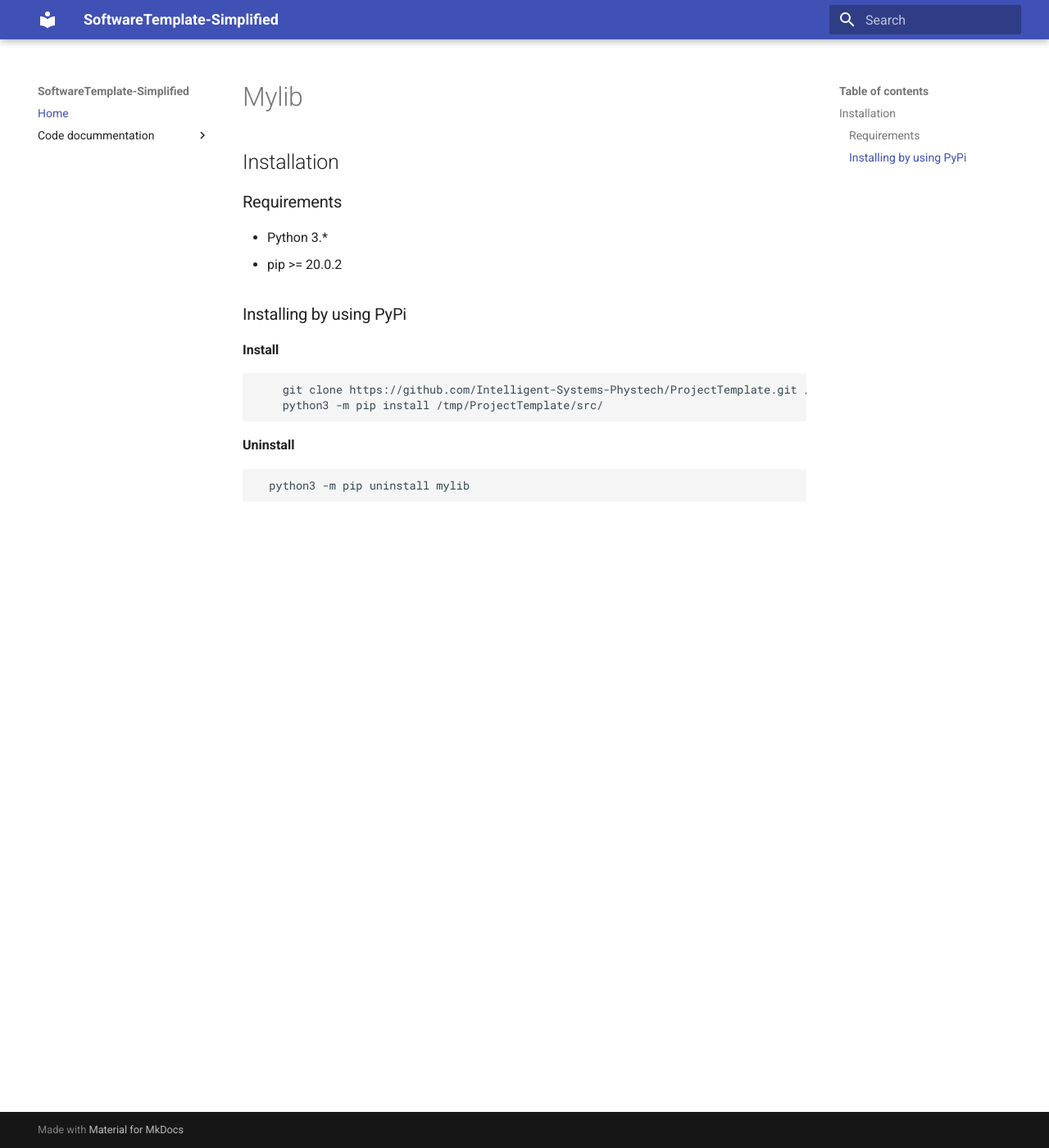
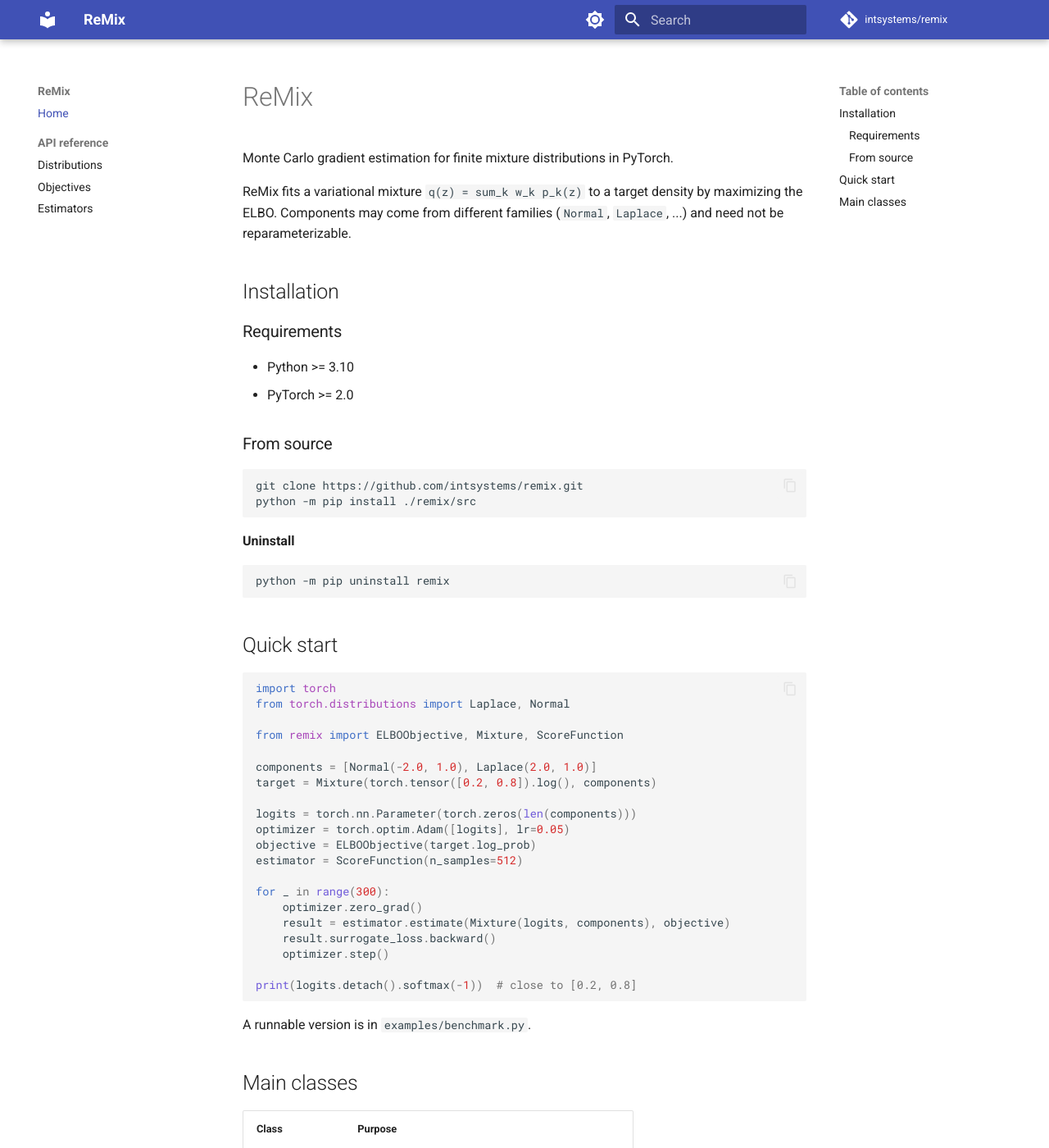
Before and after one commit to intsystems/remix, an MkDocs documentation site: the page built from docs/source/index.md, in a window 1280 px wide and 1400 px high. Shown: the whole window at 82% size. Built offline with MkDocs 1.6.1 and Material for MkDocs 9.7.7, drawn with Linux system fonts in a browser that asks for light colours; comment, search, counter and statistics services are not loaded; some of the changed text lies outside the part shown.

Commit message:
Set up MkDocs API documentation for remix
- Add Google-style docstrings to Mixture, ELBOObjective, EstimateResult,
  GradientEstimator and ScoreFunction
- Replace template docs (mylib) with a ReMix index page and API pages
  generated by mkdocstrings for distributions, objectives and estimators
- Configure site metadata, Material theme, PyTorch/Python cross-references
- Pin mkdocs below 2.0 in the docs workflow; ignore docs/site build output

Co-Authored-By: Claude Opus 5.5 <noreply@anthropic.com>

````diff
--- a/docs/mkdocs.yml
+++ b/docs/mkdocs.yml
@@ -1,36 +1,61 @@
-site_name: SoftwareTemplate-Simplified
+site_name: ReMix
+site_description: Monte Carlo gradient estimation for finite mixtures
+site_url: https://intsystems.github.io/remix/
+repo_url: https://github.com/intsystems/remix
+repo_name: intsystems/remix
 docs_dir: source
+
 plugins:
+- search
 - mkdocstrings:
     default_handler: python
     handlers:
-        python:
-          paths: [../src]
-          options:
-            show_signature_annotations: true
-            docstring_style: google
-            signature_crossrefs: true
-            modernize_annotations: true
-            show_source: false
-            members_order: 'source'
-            show_if_no_docstring: true
-            show_symbol_type_heading: true
-            show_symbol_type_toc: true
-            merge_init_into_class: true
-            heading_level: 3
-            parameter_headings: true
-            show_root_heading: true
-
-
-          import:
-          - url: https://docs.python-requests.org/en/master/objects.inv
-- search
-
+      python:
+        paths: [../src]
+        inventories:
+        - https://docs.python.org/3/objects.inv
+        - https://docs.pytorch.org/docs/stable/objects.inv
+        options:
+          show_signature_annotations: true
+          docstring_style: google
+          signature_crossrefs: true
+          modernize_annotations: true
+          show_source: false
+          members_order: source
+          show_if_no_docstring: true
+          show_symbol_type_heading: true
+          show_symbol_type_toc: true
+          merge_init_into_class: true
+          heading_level: 2
+          parameter_headings: true
+          show_root_heading: false
+          filters: ["!^_"]
 
 theme:
   name: material
+  features:
+  - content.code.copy
+  - navigation.sections
+  palette:
+  - media: "(prefers-color-scheme: light)"
+    scheme: default
+    toggle:
+      icon: material/brightness-7
+      name: Switch to dark mode
+  - media: "(prefers-color-scheme: dark)"
+    scheme: slate
+    toggle:
+      icon: material/brightness-4
+      name: Switch to light mode
+
+markdown_extensions:
+- admonition
+- pymdownx.highlight
+- pymdownx.superfences
 
 nav:
-  - Home: index.md
-  - Code docummentation:
-    - Train: autodoc/train.md
+- Home: index.md
+- API reference:
+  - Distributions: api/distributions.md
+  - Objectives: api/objectives.md
+  - Estimators: api/estimators.md
--- a/docs/source/index.md
+++ b/docs/source/index.md
@@ -1,20 +1,62 @@
-# Mylib
+# ReMix
+
+Monte Carlo gradient estimation for finite mixture distributions in PyTorch.
+
+ReMix fits a variational mixture `q(z) = sum_k w_k p_k(z)` to a target density by
+maximizing the ELBO. Components may come from different families
+(`Normal`, `Laplace`, ...) and need not be reparameterizable.
+
 ## Installation
 
 ### Requirements
 
-- Python 3.*
-- pip >= 20.0.2
+- Python >= 3.10
+- PyTorch >= 2.0
 
-### Installing by using PyPi
+### From source
 
-**Install**
 ```
-	git clone https://github.com/Intelligent-Systems-Phystech/ProjectTemplate.git /tmp/ProjectTemplate
-	python3 -m pip install /tmp/ProjectTemplate/src/
+git clone https://github.com/intsystems/remix.git
+python -m pip install ./remix/src
 ```
 
 **Uninstall**
+
 ```
-  python3 -m pip uninstall mylib
+python -m pip uninstall remix
 ```
+
+## Quick start
+
+```python
+import torch
+from torch.distributions import Laplace, Normal
+
+from remix import ELBOObjective, Mixture, ScoreFunction
+
+components = [Normal(-2.0, 1.0), Laplace(2.0, 1.0)]
+target = Mixture(torch.tensor([0.2, 0.8]).log(), components)
+
+logits = torch.nn.Parameter(torch.zeros(len(components)))
+optimizer = torch.optim.Adam([logits], lr=0.05)
+objective = ELBOObjective(target.log_prob)
+estimator = ScoreFunction(n_samples=512)
+
+for _ in range(300):
+    optimizer.zero_grad()
+    result = estimator.estimate(Mixture(logits, components), objective)
+    result.surrogate_loss.backward()
+    optimizer.step()
+
+print(logits.detach().softmax(-1))  # close to [0.2, 0.8]
+```
+
+A runnable version is in `examples/benchmark.py`.
+
+## Main classes
+
+| Class | Purpose |
+|---|---|
+| [`Mixture`](api/distributions.md) | Mixture density: sampling, `log_prob`, responsibilities. |
+| [`ELBOObjective`](api/objectives.md) | ELBO integrand `log p(z) - log q(z)`. |
+| [`ScoreFunction`](api/estimators.md) | REINFORCE gradient estimator with a constant baseline. |
````
Also changed, not shown: docs/source/api/distributions.md (added, +3 -0 lines), docs/source/api/estimators.md (added, +3 -0 lines), docs/source/api/objectives.md (added, +3 -0 lines), docs/source/autodoc/train.md (deleted, +0 -4 lines), 5 other files.
